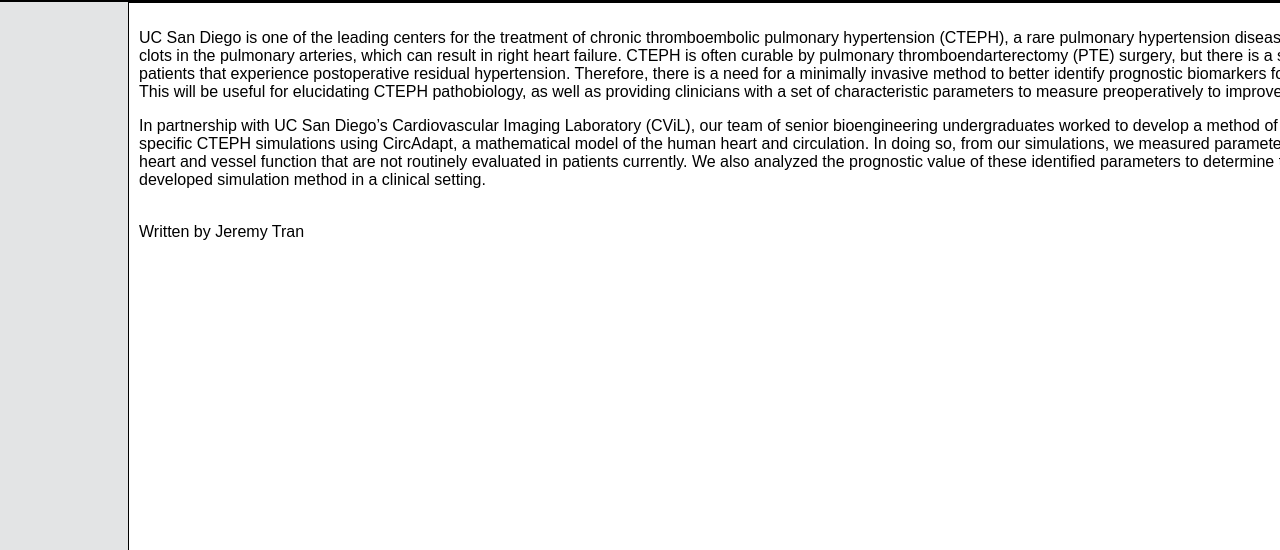
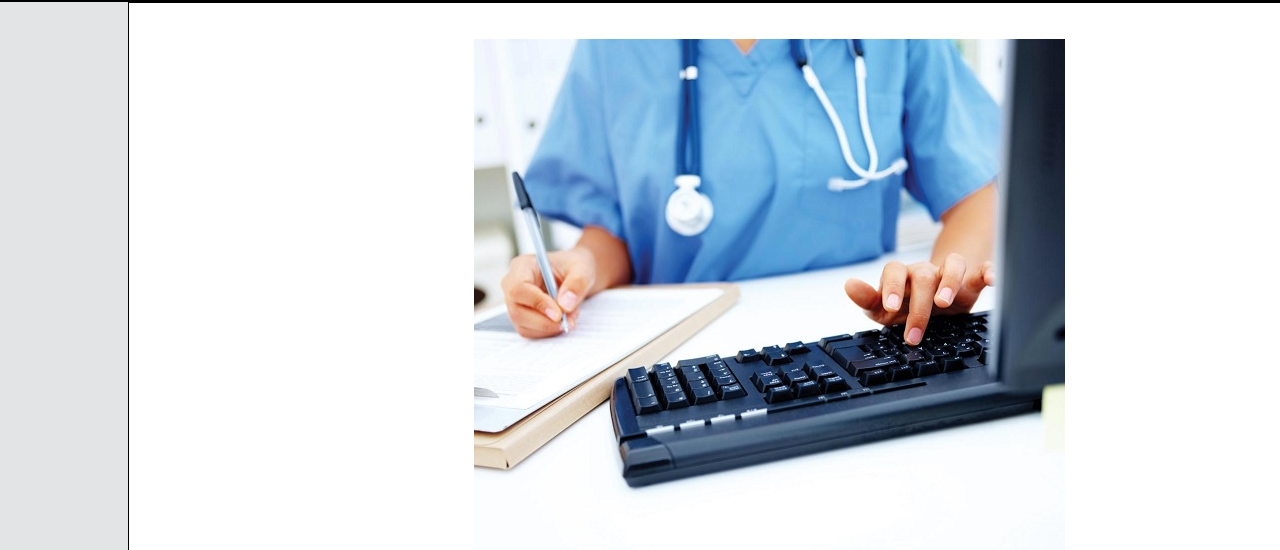
Before and after one commit to elliotgordonrowe/spaghettikinase.github.io, a plain HTML site: page index.html in a window 1280 px wide. Shown: the part 402-952 px from the top of the page. Drawn offline with nearby package versions, Linux system fonts and the light colour scheme.

Commit message:
Added image to Overview
Added a stock image of a doctor to the overview tab and changed author
to Wendy

```diff
--- a/css/style.css
+++ b/css/style.css
@@ -36,7 +36,7 @@
   border: 1px solid #000;
   display: inline-block;
   vertical-align: top;
-  padding: 10px;
+  padding: 20px;
   padding-bottom: 120px;
   font-family: 'Oswald', sans-serif;
 }
@@ -44,6 +44,10 @@
 figure {
   float: right;
   font-size: 10pt;
+}
+
+#overview-content img {
+  margin-left: 25%;
 }
 
 #background-content figure {
--- a/index.html
+++ b/index.html
@@ -50,7 +50,7 @@
 
   <div class="content">
     <div id="overview-content">
-      <p>UC San Diego is one of the leading centers for the treatment of chronic thromboembolic pulmonary hypertension (CTEPH), a rare pulmonary hypertension disease caused
+      <p><img src="img\stockdoc.jpg" align="center" /><br>UC San Diego is one of the leading centers for the treatment of chronic thromboembolic pulmonary hypertension (CTEPH), a rare pulmonary hypertension disease caused
         bychronic clots in the pulmonary arteries, which can result in right heart failure. CTEPH is often curable by pulmonary thromboendarterectomy (PTE) surgery, but there
         is a small population of patients that experience postoperative residual hypertension. Therefore, there is a need for a minimally invasive method to better identify
         prognostic biomarkers for PTE candidates. This will be useful for elucidating CTEPH pathobiology, as well as providing clinicians with a set of characteristic
@@ -59,7 +59,7 @@
         generating patient-specific CTEPH simulations using CircAdapt, a mathematical model of the human heart and circulation. In doing so, from our simulations, we measured
         parameters characterizing heart and vessel function that are not routinely evaluated in patients currently. We also analyzed the prognostic value of these identified
         parameters to determine the usefulness of our developed simulation method in a clinical setting.
-      <br><br><p>Written by Jeremy Tran</p>
+      <br><br><p>Written by Wendy Yu</p>
     </div>
     <div id="whoweare-content">
       <h2>Elliot Rowe<img src="img\ElliotProfile.jpg" align="right" /></h2>
@@ -128,8 +128,8 @@
         more anecdotal experiences of past surgical outcomes since CTEPH is an orphan disease and could increase attention for CTEPH, which is often overlooked when
         cardiorespiratory patients are being diagnosed. Researchers would also benefit because this model will allow them to identify important parameters that could improve
         understanding of CTEPH, as well as elucidate new treatment options.<br></p>
+        <img src="img\fig2_circAdapt.png" align="right" />
         <h2>CircAdapt</h2>
-        <img src="img\fig2_circAdapt.png" align="right" />
         <p>CircAdapt is a closed loop, lumped parameter cardiovascular mathematical MATLAB that uses a system of differential equations to simulate beat-to-beat hemodynamics
           and mechanics using around 30 state variables.<sup>4</sup> Figure 2 shows a schematic representation of the CircAdapt model, with the PuArt, Pu, and PuVen of
           particular interest to us for modelling CTEPH.<sup>4</sup> CircAdapt can be run on a personal computer and is open-source and computationally inexpensive. It allows real-time simulations at different parameter values or
```
Also changed, not shown: img/stockdoc.jpg (added).
